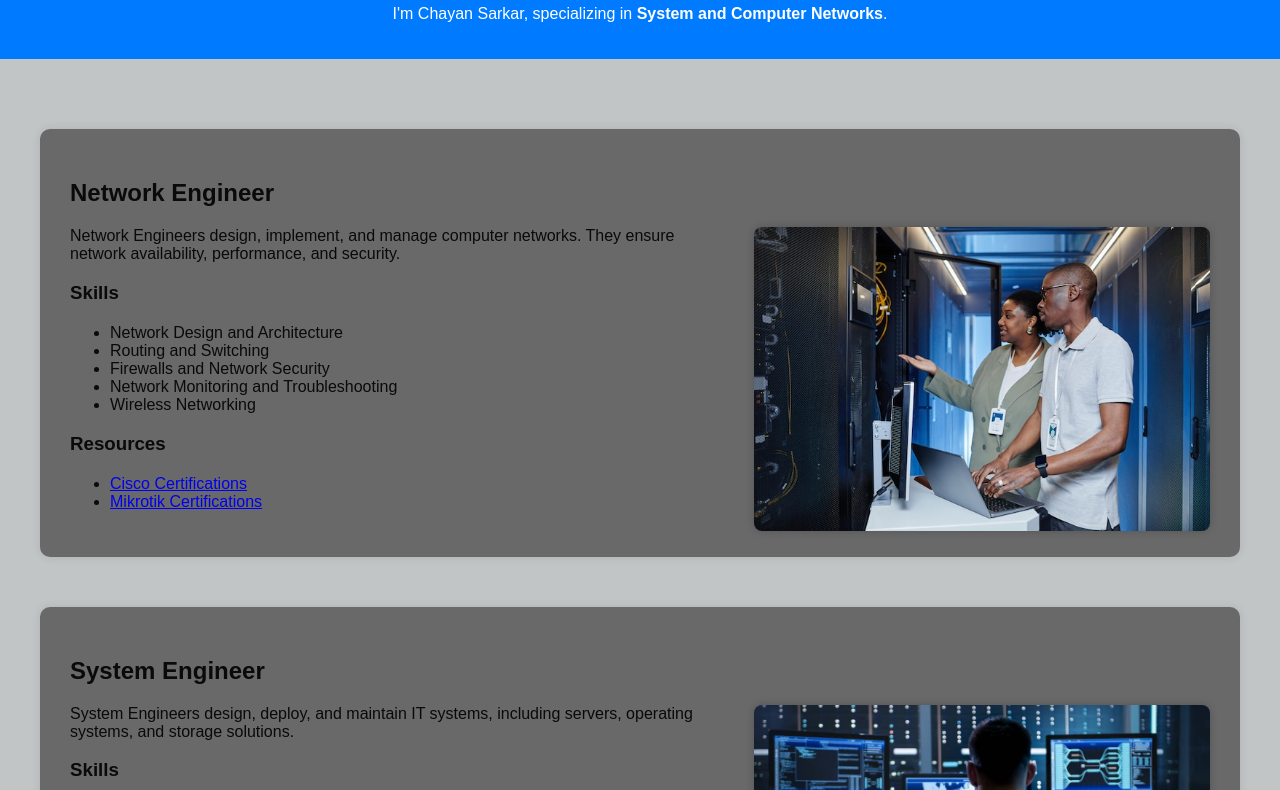
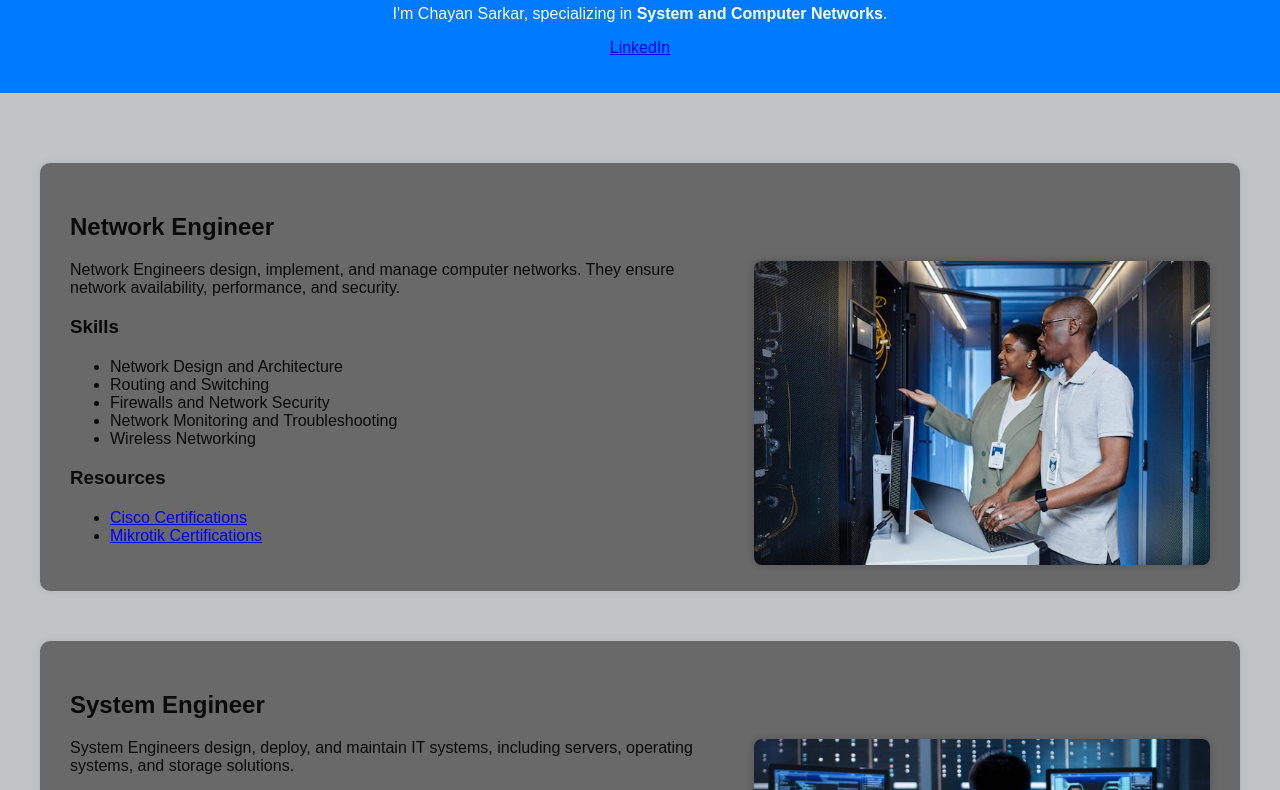
Before and after one commit to chayan-cse/myWebsite, a plain HTML site: page index.html in a window 1280 px wide. Shown: the part 93-883 px from the top of the page. Drawn offline with Linux system fonts and the light colour scheme.

Commit message:
Update index.html

```diff
--- a/index.html
+++ b/index.html
@@ -63,6 +63,7 @@
     <header>
         <h1>Welcome to the System and Network Engineer Hub!</h1>
         <p>I'm Chayan Sarkar, specializing in <b>System and Computer Networks</b>.</p>
+        <p><a href="https://www.linkedin.com/in/chayan-sarkar-chuck/">LinkedIn</a></p>
     </header>
 
     <div class="container">
```
